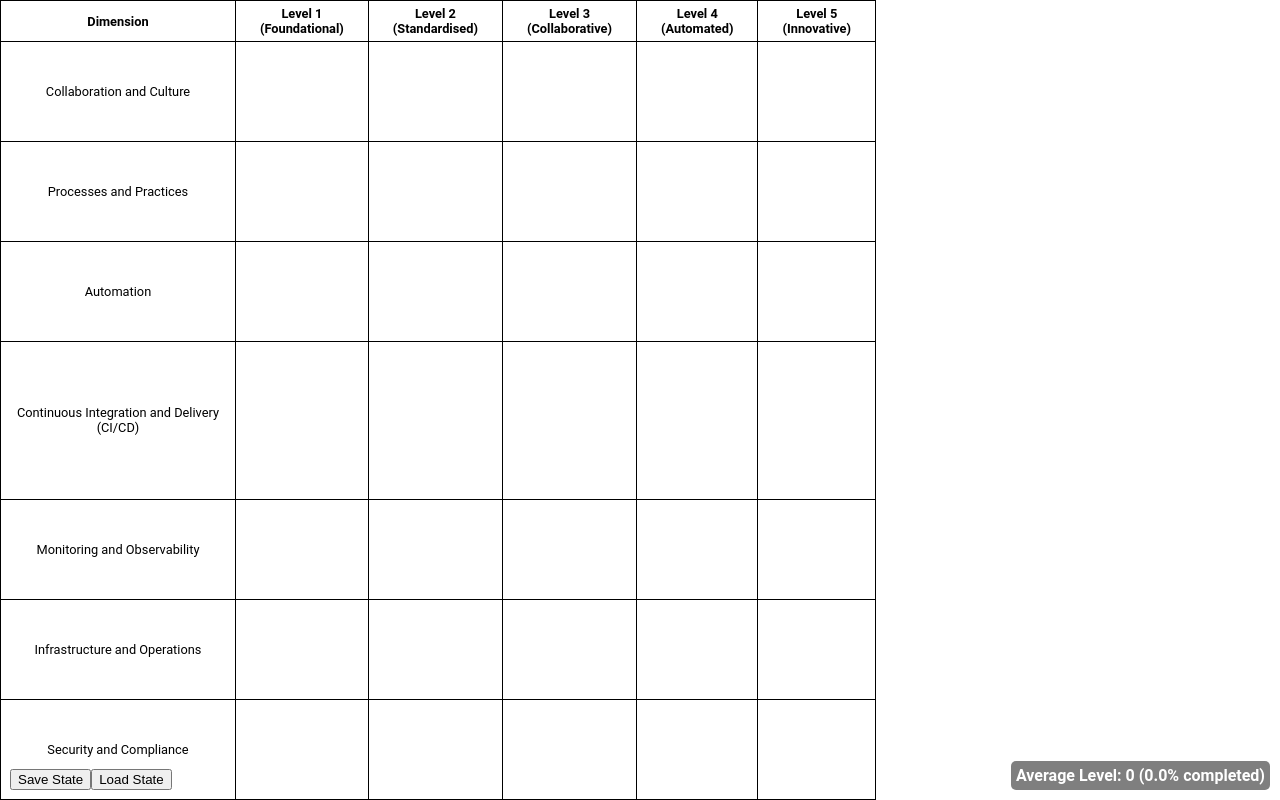
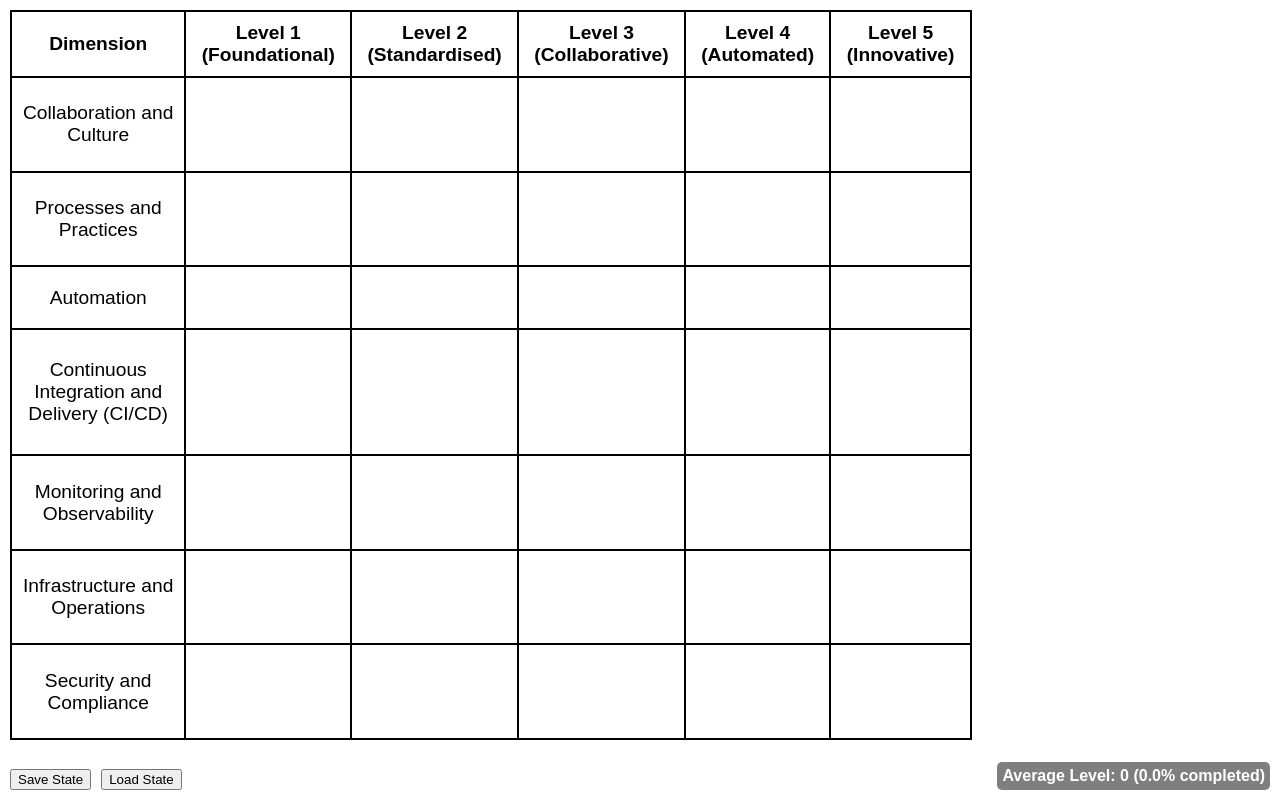
Before and after one commit to mikerossiter/DevOpsMaturityModel, a website: page index.html in a window 1280 px wide. Drawn offline with Linux system fonts and the light colour scheme; no server answers.

Commit message:
Fixed load state and amended table position

```diff
--- a/dimensions.json
+++ b/dimensions.json
@@ -24,8 +24,8 @@
     "levels": [
       "Builds are initiated manually by developers. Basic scripts ensure consistent build processes. Documentation for build processes is maintained.",
       "Builds are triggered automatically upon commit to version control. Build scripts enforce consistency across environments. Notifications alert developers of build successes or failures.",
-      "Builds are fully automated and include basic validation checks. Developers receive detailed feedback on build status. Build times are optimized for efficiency.",
-      "Builds include advanced validation steps like linting, security scans, and unit tests. Parallelized build processes reduce time-to-delivery. Builds are integrated into CI pipelines and trigger other automated steps.",
+      "Builds are fully automated and include basic validation checks. Developers receive detailed feedback on build status. Build times are optimised for efficiency.",
+      "Builds include advanced validation steps like linting, security scans, and unit tests. Parallelised build processes reduce time-to-delivery. Builds are integrated into CI pipelines and trigger other automated steps.",
       "Fully automated, self-healing build systems with minimal manual intervention. Multi-platform builds for diverse environments are supported. Metrics and analytics provide visibility into build performance and success rates."
     ]
   },
@@ -36,15 +36,15 @@
       "Automated build pipelines run on each commit. Unit tests are automatically triggered during builds. Artifacts are stored in a repository for reuse.",
       "CI pipelines integrate code changes automatically. Test automation ensures code quality before merging. Basic CD pipelines deploy to staging environments.",
       "Fully automated CI/CD pipelines deploy to production environments. Integration with infrastructure as code (IaC) tools for provisioning environments. Performance tests are part of the pipeline.",
-      "CI/CD pipelines include automated security scans and compliance checks. Pipelines enable multi-region, zero-downtime deployments. Real-time monitoring metrics feed back into CI/CD pipelines for optimization."
+      "CI/CD pipelines include automated security scans and compliance checks. Pipelines enable multi-region, zero-downtime deployments. Real-time monitoring metrics feed back into CI/CD pipelines for optimisation."
     ]
   },
   {
     "name": "Monitoring and Observability",
     "levels": [
       "Basic system metrics are collected (e.g., CPU, memory). Logs are stored manually for troubleshooting. Issues are identified reactively.",
-      "Application logs are centralized in a logging system. Alerts are configured for critical system failures. Monitoring dashboards visualize key metrics.",
-      "Monitoring tools track application performance (e.g., latency, throughput). Alerts include contextual information for faster resolution. Teams analyze trends to predict potential issues.",
+      "Application logs are centralised in a logging system. Alerts are configured for critical system failures. Monitoring dashboards visualise key metrics.",
+      "Monitoring tools track application performance (e.g., latency, throughput). Alerts include contextual information for faster resolution. Teams analyse trends to predict potential issues.",
       "Distributed tracing tracks end-to-end system performance. Synthetic monitoring simulates user interactions. Teams use real-time dashboards for proactive management.",
       "Automated anomaly detection identifies and addresses issues preemptively. Metrics from monitoring tools inform automated scaling decisions. Observability data is integrated into development workflows for continuous improvement."
     ]
@@ -53,10 +53,10 @@
     "name": "Infrastructure and Operations",
     "levels": [
       "Infrastructure is provisioned manually. Basic documentation exists for infrastructure configurations. Servers are maintained using standard operating procedures.",
-      "Basic configuration management tools (e.g., Ansible, Chef) are used. Environments are standardized for development and production. Automated provisioning is implemented for repeatable tasks.",
+      "Basic configuration management tools (e.g., Ansible, Chef) are used. Environments are standardised for development and production. Automated provisioning is implemented for repeatable tasks.",
       "Infrastructure is managed using infrastructure as code (IaC). Environments are reproducible across teams. Automation is used for scaling and disaster recovery.",
       "Infrastructure changes are deployed via CI/CD pipelines. Monitoring ensures infrastructure health and performance. Multi-cloud or hybrid cloud infrastructure is supported.",
-      "Fully automated, self-healing infrastructure. Infrastructure is dynamically provisioned based on workload. Continuous optimization reduces costs and enhances performance."
+      "Fully automated, self-healing infrastructure. Infrastructure is dynamically provisioned based on workload. Continuous optimisation reduces costs and enhances performance."
     ]
   },
   {
--- a/script.js
+++ b/script.js
@@ -98,7 +98,7 @@ fetch('dimensions.json')
 
       const averageLevelPane = document.getElementById('average-level');
       if (averageLevelPane) {
-        averageLevelPane.textContent = `Average Level: ${Math.round(averageLevel.toFixed(1))} (${completionPercentage.toFixed(1)}% completed)`;
+        averageLevelPane.textContent = `Average Level: ${Math.round(averageLevel)} (${completionPercentage.toFixed(1)}% completed)`;
       } else {
         console.error("Average level pane not found");
       }
@@ -142,6 +142,7 @@ fetch('dimensions.json')
           return response.json();
         })
         .then(state => {
+          console.log('Loaded state:', state); // Debugging step to log the state
           checkboxStates = state.checkboxStates || {};
           currentLevels = state.currentLevels || new Array(dimensions.length).fill(0);
 
@@ -162,12 +163,15 @@ fetch('dimensions.json')
 
           // Recalculate and update the average level
           calculateAverageLevel();
+          alert("State loaded successfully!");
         })
         .catch(error => console.error('Error loading state:', error));
     }
 
-    // Add save and load buttons
+
+        // Add save and load buttons
     const buttonsContainer = document.createElement('div');
+    buttonsContainer.id = 'buttons-container';
     buttonsContainer.style.position = 'fixed';
     buttonsContainer.style.bottom = '10px';
     buttonsContainer.style.left = '10px';
@@ -186,5 +190,5 @@ fetch('dimensions.json')
 
     // Initial calculations
     calculateAverageLevel();
-    loadState();
+    // loadState();
   });
--- a/styles.css
+++ b/styles.css
@@ -1,5 +1,5 @@
 body {
-    font-family: 'Roboto', sans-serif;
+    font-family: 'Montserrat', sans-serif;
     margin: 0;
     padding: 0;
     height: 100vh;
@@ -11,20 +11,45 @@ body {
     display: flex;
     flex: 1;
     overflow: hidden;
+    margin-bottom: 60px;  /* Space for the buttons at the bottom */
+    padding-left: 10px;
+    padding-top: 10px;
+}
+
+.table-container {
+    flex: 1;
+    border: 2px solid #000;  /* Add a border around the table */
+    padding: 20px;  /* Increase padding around the table */
+    margin-right: 20px;  /* Adjust space to the right for the text */
+    margin-left: 20px;  /* Add space from the left */
+    box-sizing: border-box;  /* Ensures padding doesn't affect overall width */
+    height: calc(100vh - 60px); /* Makes room for the buttons */
+    overflow: hidden;  /* Clipping content that exceeds the container */
+    border-radius: 15px;  /* Apply rounded corners */
+    background-color: #ffffff; /* Optional: Add a background color for clarity */
+    display: flex;  /* Ensure content aligns properly */
+    align-items: center;  /* Center content vertically */
+    justify-content: center;  /* Center content horizontally */
 }
 
 table {
     border-collapse: collapse;
-    flex: 1;
+    width: 100%;
+    height: auto; /* Prevent table from stretching vertically */
+    margin: 0;
+    border-spacing: 0;
+    overflow: hidden;  /* Ensure the table doesn't spill out */
 }
 
+
 th, td {
-    border: 1px solid black;
-    padding: 5px;
+    border: 2px solid black;
+    padding: 10px;
     text-align: center;
     cursor: pointer;
-    font-size: 1vw;
+    font-size: 1.5vw;
 }
+
 
 #detail-panel {
     width: 30%;
@@ -50,8 +75,19 @@ th, td {
     }
 }
 
+/* Position the average level, save and load buttons outside the table */
 #average-level {
     font-size: 1.2em;
     font-weight: bold;
-    z-index: 1;
+    margin-top: 10px;
 }
+
+/* Styling for the fixed position save and load buttons */
+#buttons-container {
+    position: fixed;
+    bottom: 10px;
+    left: 10px;
+    z-index: 999; /* Ensure the buttons are on top */
+    display: flex;
+    gap: 10px;
+}
```
Also changed, not shown: index.html (+0 -1 lines).
